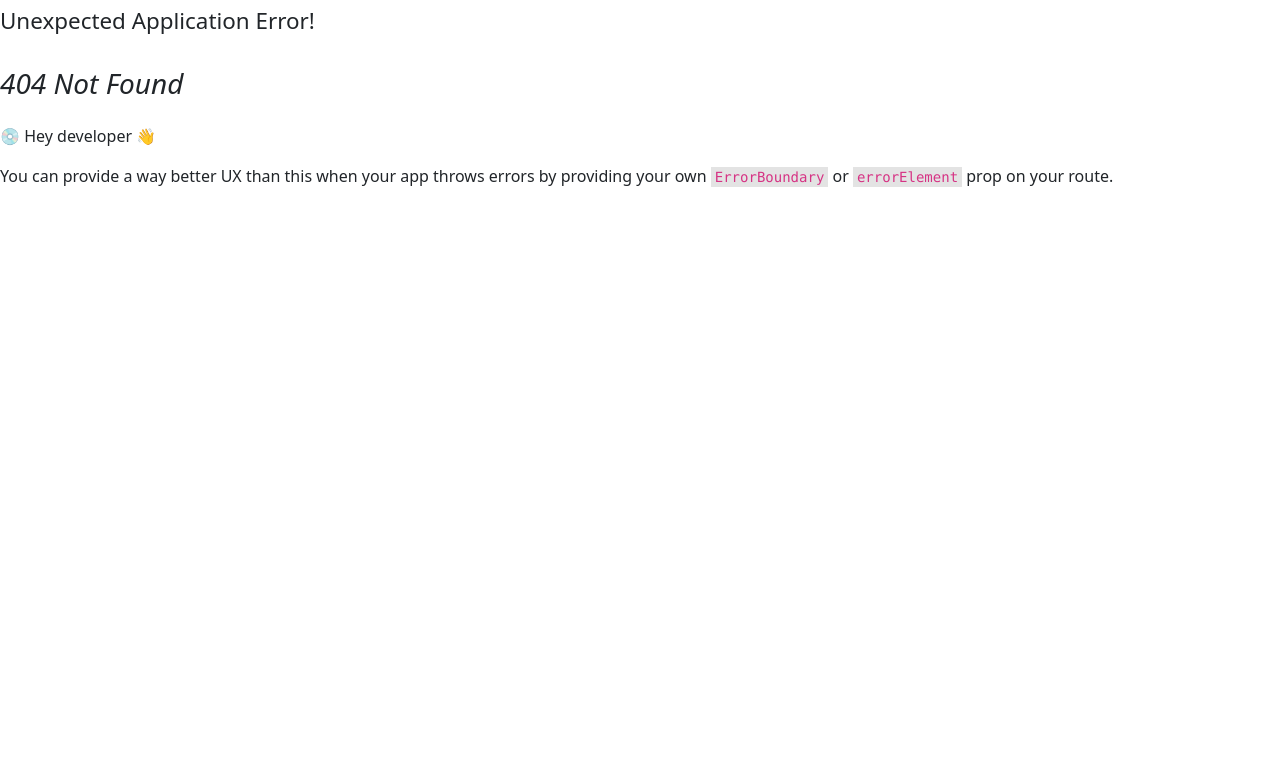
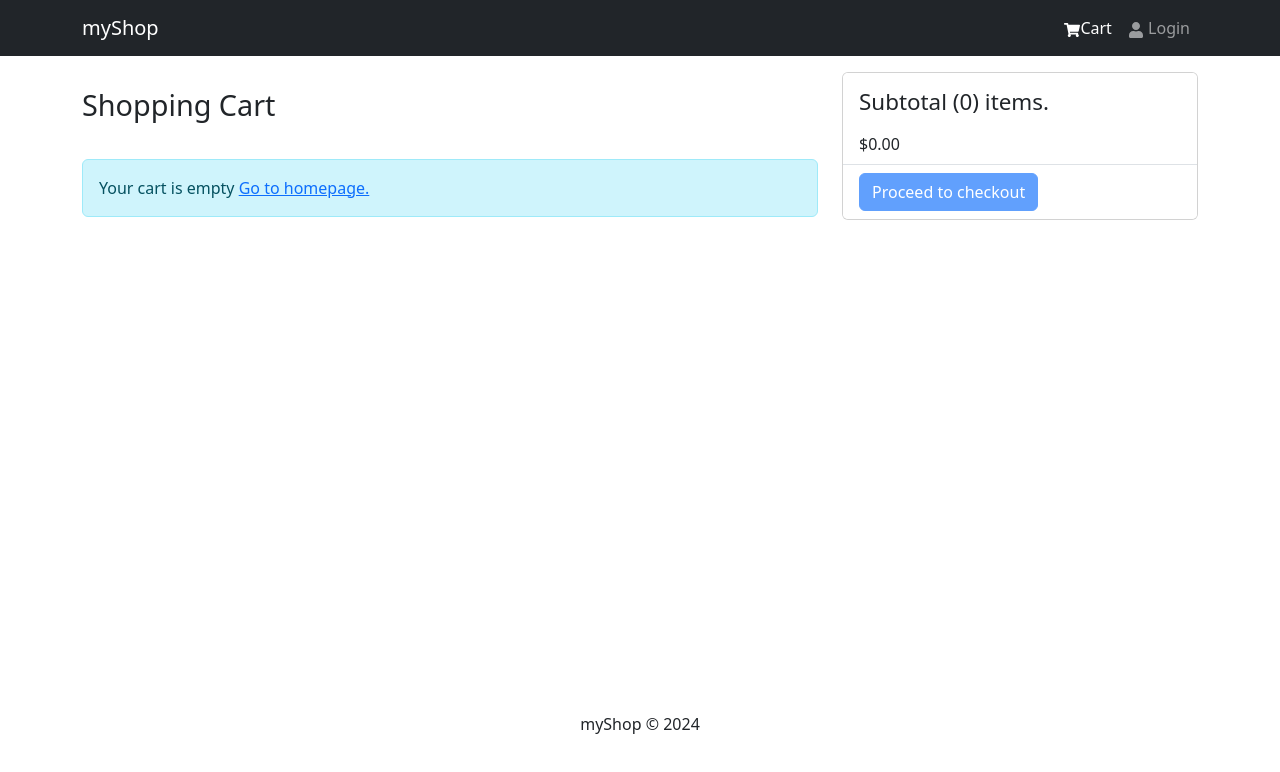
Before and after one commit to nax4t/ecommerce-2.0, a React (Create React App) app in the folder frontend/: page /cart in a window 1280 px wide. Before the commit this address had no page. Shown: the top 772 px of the page. Built offline with nearby package versions, Linux system fonts and the light colour scheme.

Commit message:
completed the cart functionality

```diff
--- a/frontend/src/components/Header.jsx
+++ b/frontend/src/components/Header.jsx
@@ -1,9 +1,12 @@
 import React from 'react'
-import {Navbar, Nav, Container} from 'react-bootstrap'
+import {Navbar, Nav, Container, Badge} from 'react-bootstrap'
 import {FaShoppingCart, FaUser} from 'react-icons/fa'
 import {LinkContainer} from 'react-router-bootstrap'
+import { useSelector } from 'react-redux'
 
 const Header = () => {
+    const {cartItems} = useSelector((state) => state.cart)
+
   return (
     <header>
         <Navbar bg='dark' variant='dark' expand='lg' collapseOnSelect>
@@ -15,7 +18,9 @@ const Header = () => {
                 <Navbar.Collapse id='basic-navbar-nav'>
                     <Nav className='ms-auto'>
                         <LinkContainer to='/cart'>
-                            <Nav.Link><FaShoppingCart /> Cart</Nav.Link>
+                            <Nav.Link><FaShoppingCart />Cart {cartItems.length > 0 && (
+                                <Badge pill bg='success' style={{marginLeft: '5px'}}>{cartItems.reduce((a, c) => a + c.qty, 0)}</Badge>
+                            )}</Nav.Link>
                         </LinkContainer>
                         <LinkContainer to='/login'>
                             <Nav.Link><FaUser /> Login</Nav.Link>
--- a/frontend/src/index.js
+++ b/frontend/src/index.js
@@ -14,12 +14,14 @@ import store from './store'
 import reportWebVitals from './reportWebVitals'
 import HomeScreen from './screens/HomeScreen'
 import ProductScreen from './screens/ProductScreen'
+import CartScreen from './screens/CartScreen'
 
 const router = createBrowserRouter(
   createRoutesFromElements(
     <Route path='/' element={<App />}>
       <Route index={true} path='/' element={<HomeScreen />}></Route>
       <Route path='/product/:id' element={<ProductScreen />}></Route>
+      <Route path='/cart' element={<CartScreen />}></Route>
     </Route>
   )
 )
--- /dev/null
+++ b/frontend/src/screens/CartScreen.jsx
@@ -0,0 +1,81 @@
+import React from 'react'
+import { Link, useNavigate } from 'react-router-dom';
+import {Row, Col, ListGroup, Image, Form, Button, Card} from 'react-bootstrap'
+import { FaTrash } from 'react-icons/fa';
+import Message from '../components/Message';
+import { useDispatch, useSelector } from 'react-redux';
+import { addToCart, removeFromCart } from '../slices/cartSlice';
+
+const CartScreen = () => {
+    const navigate = useNavigate()
+    const dispatch = useDispatch()
+
+
+    const cart = useSelector((state) => state.cart)
+    const {cartItems} = cart
+
+    const addToCartHandler = async (product, qty) => {
+        dispatch(addToCart({...product, qty}))
+    }
+
+    const removeFromCartHandler = async (id) => {
+        dispatch(removeFromCart(id))
+    }
+
+    const checkoutHandler = () => {
+        navigate('/login?redirect=/shipping')
+    }
+
+  return (
+    <>
+        <Row>
+            <Col md={8}>
+                <h1 style={{marginBottom: '20px'}}>Shopping Cart</h1>
+                {cartItems.length === 0 ? (
+                    <Message>Your cart is empty <Link to='/'>Go to homepage.</Link></Message>) : (
+                        <ListGroup variant='flush'>
+                            {cartItems.map((item) => (
+                                <ListGroup.Item key={item._id}>
+                                    <Row>
+                                        <Col md={2}>
+                                            <Image src={item.image} alt={item.image} fluid rounded />
+                                        </Col>
+
+                                        <Col md={3}>
+                                            <Link to={`/product/${item._id}`}>{item.name}</Link>
+                                        </Col>
+                                        <Col md={2}>${item.price}</Col>
+                                        <Col md={2}>
+                                            <Form.Control as='select' value={item.qty} onChange={(e) => {addToCartHandler(item, Number(e.target.value))}}>{[...Array(item.countInStock).keys()].map((x) => (
+                                            <option key={x+1} value={x+1}>{x+1}</option>
+                                        ))}</Form.Control>
+                                        </Col>
+                                        <Col md={2}>
+                                            <Button type='button' variant='light' onClick={() => removeFromCartHandler(item._id)}><FaTrash /></Button>
+                                        </Col>
+                                    </Row>
+                                </ListGroup.Item>
+                            ))}
+                        </ListGroup>
+                    )
+                }
+            </Col>
+            <Col md={4}>
+                <Card>
+                    <ListGroup variant='flush'>
+                        <ListGroup.Item>
+                            <h2>Subtotal ({cartItems.reduce((acc, item) => acc + item.qty, 0)}) items.</h2>
+                            ${cartItems.reduce((acc, item) => acc + item.qty * item.price, 0).toFixed(2)}
+                        </ListGroup.Item>
+                        <ListGroup.Item>
+                            <Button type='button' className='btn-block' disabled={cartItems.length === 0} onClick={checkoutHandler}>Proceed to checkout</Button>
+                        </ListGroup.Item>
+                    </ListGroup>
+                </Card>
+            </Col>
+        </Row>
+    </>
+  )
+}
+
+export default CartScreen
--- a/frontend/src/screens/ProductScreen.jsx
+++ b/frontend/src/screens/ProductScreen.jsx
@@ -1,14 +1,29 @@
-import { useParams } from 'react-router-dom'
+import { useState } from 'react'
+import { useParams, useNavigate } from 'react-router-dom'
 import { Link } from 'react-router-dom'
-import { Row, Col, Image, ListGroup, Button } from 'react-bootstrap'
+import { Row, Col, Image, ListGroup, Button, Form } from 'react-bootstrap'
 import Rating from '../components/Rating'
 import { useGetProductDetailsQuery } from '../slices/productsApiSlice'
 import Loader from '../components/Loader'
 import Message from '../components/Message'
+import { addToCart } from '../slices/cartSlice'
+import { useDispatch } from 'react-redux'
 
 const ProductScreen = () => {
     const { id: productId } = useParams()
+
+    const dispatch = useDispatch()
+    const navigate = useNavigate()
+
+    const [qty, setQty] = useState(1)
+
     const { data: product, isLoading, error } = useGetProductDetailsQuery(productId)
+
+    const addToCartHandler = () => {
+        dispatch(addToCart({...product, qty}))
+        navigate('/cart')
+    }
+
     return (
         <>
             <Link className='btn btn-light my-3' to='/'>Go Back</Link>
@@ -63,8 +78,21 @@ const ProductScreen = () => {
                             </Row>
                         </ListGroup.Item>
 
+                        {product.countInStock > 0 && (
+                            <ListGroup.Item>
+                                <Row>
+                                    <Col>Qty</Col>
+                                    <Col>
+                                        <Form.Control as='select' value={qty} onChange={(e) => setQty(Number(e.target.value))}>{[...Array(product.countInStock).keys()].map((x) => (
+                                            <option key={x+1} value={x+1}>{x+1}</option>
+                                        ))}</Form.Control>
+                                    </Col>
+                                </Row>
+                            </ListGroup.Item>
+                        )}
+
                         <ListGroup.Item className='text-center'>
-                            <Button className='btn-block' type='button' disabled={product.countInStock === 0}>Add to cart</Button>
+                            <Button className='btn-block' type='button' disabled={product.countInStock === 0} onClick={addToCartHandler}>Add to cart</Button>
                         </ListGroup.Item>
                     </ListGroup>
                 </Col>
--- a/frontend/src/slices/cartSlice.js
+++ b/frontend/src/slices/cartSlice.js
@@ -1,12 +1,9 @@
 import { createSlice } from '@reduxjs/toolkit'
+import { updateCart } from '../utils/cartUtils'
 
 const initialState = localStorage.getItem('cart')
   ? JSON.parse(localStorage.getItem('cart'))
   : { cartItems: [] }
-
-const addDecimals = (num) => {
-  return (Math.round(num * 100) / 100).toFixed(2)
-}
 
 const cartSlice = createSlice({
   name: 'cart',
@@ -22,29 +19,19 @@ const cartSlice = createSlice({
           x._id === existItem._id ? item : x
         )
       } else {
-        state.cartItems = { ...state.cartItems, item }
+        state.cartItems = [...state.cartItems, item]
       }
 
-      // calculate items price
-      state.itemsPrice = addDecimals(
-        state.cartItems.reduce((acc, item) => acc + item.price * item.qty, 0)
-      )
-      // calculate shipping price
-      state.shippingPrice = addDecimals(state.itemsPrice > 100 ? 0 : 10)
-      // calculate tax price
-      state.taxPrice = addDecimals(Number(0.15 * state.itemsPrice).toFixed(2))
-      // calculate total price
-      state.totalPrice = (
-        Number(state.itemsPrice) +
-        Number(state.shippingPrice) +
-        Number(state.taxPrice)
-      ).toFixed(2)
+      return updateCart(state)
+    },
+    removeFromCart: (state, action) => {
+      state.cartItems = state.cartItems.filter((x) => x._id !== action.payload)
 
-      localStorage.setItem('cart', JSON.stringify(state))
+      return updateCart(state)
     },
   },
 })
 
-export const { addToCart } = cartSlice.actions
+export const { addToCart, removeFromCart } = cartSlice.actions
 
 export default cartSlice.reducer
--- /dev/null
+++ b/frontend/src/utils/cartUtils.js
@@ -0,0 +1,22 @@
+export const addDecimals = (num) => {
+  return (Math.round(num * 100) / 100).toFixed(2)
+}
+
+export const updateCart = (state) => {
+  // calculate items price
+  state.itemsPrice = addDecimals(
+    state.cartItems.reduce((acc, item) => acc + item.price * item.qty, 0)
+  )
+  // calculate shipping price
+  state.shippingPrice = addDecimals(state.itemsPrice > 100 ? 0 : 10)
+  // calculate tax price
+  state.taxPrice = addDecimals(Number(0.15 * state.itemsPrice).toFixed(2))
+  // calculate total price
+  state.totalPrice = (
+    Number(state.itemsPrice) +
+    Number(state.shippingPrice) +
+    Number(state.taxPrice)
+  ).toFixed(2)
+
+  localStorage.setItem('cart', JSON.stringify(state))
+}
```
